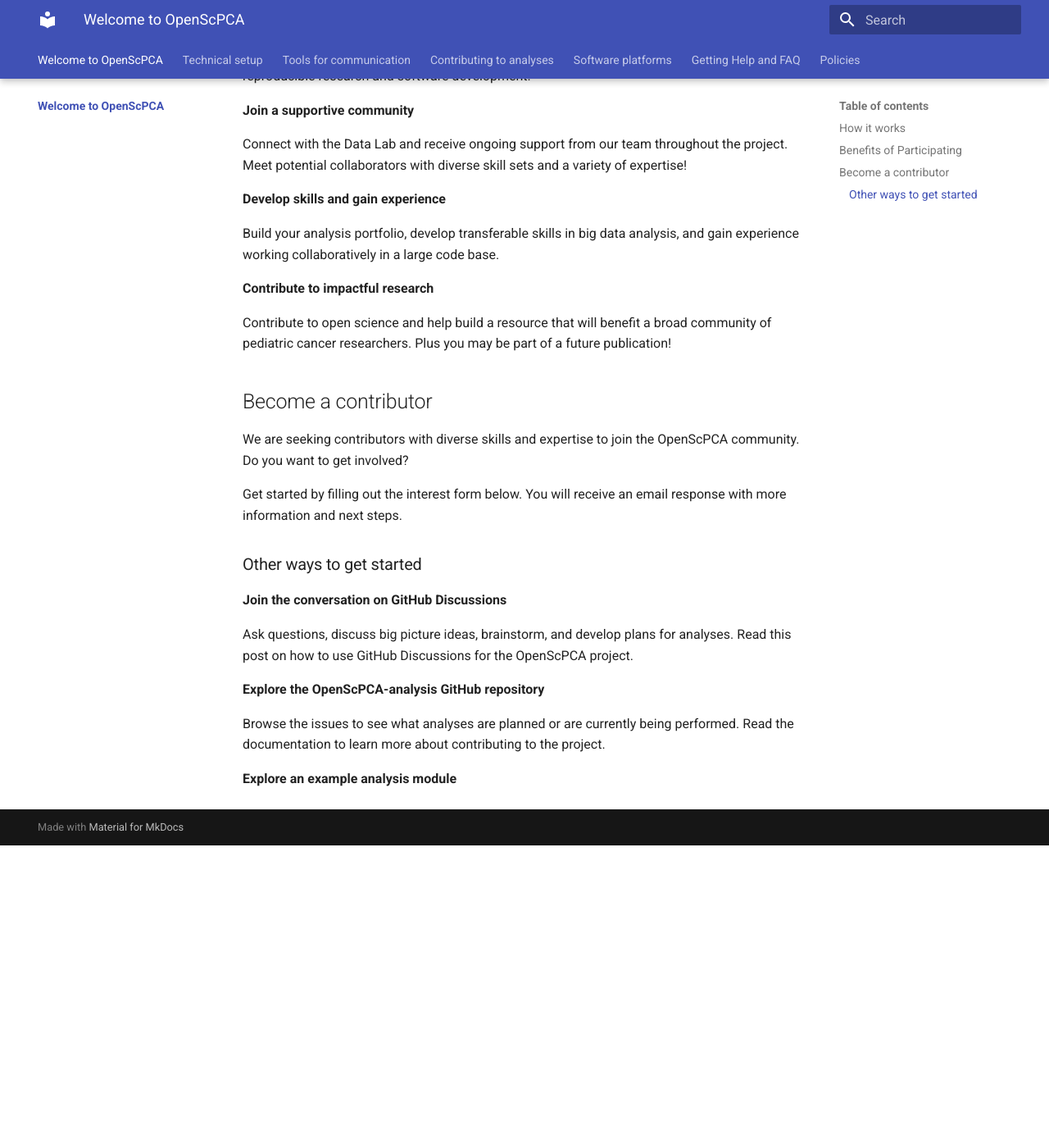
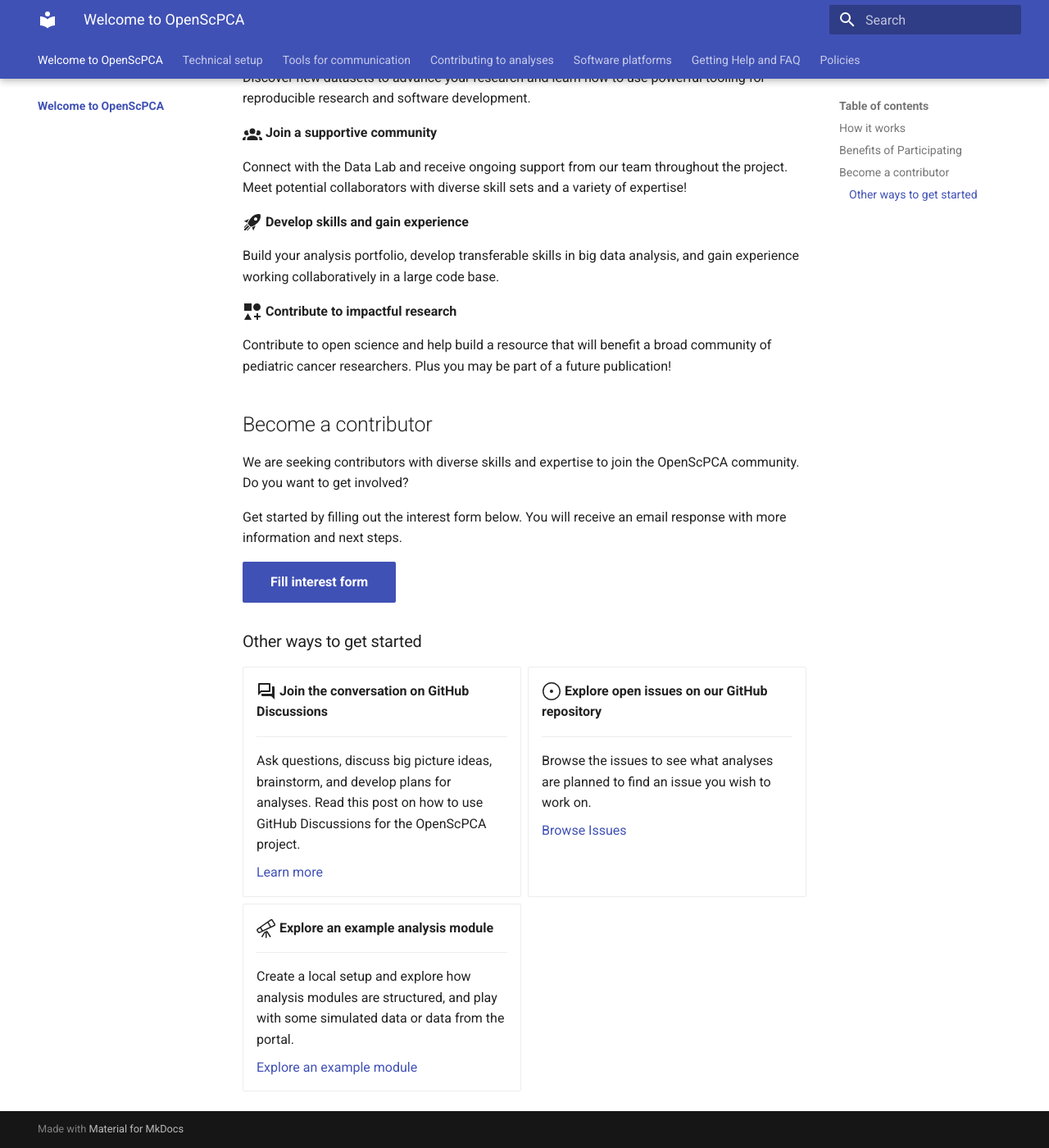
Before and after one commit to AlexsLemonade/OpenScPCA-analysis, an MkDocs documentation site: the page built from docs/welcome/index.md, in a window 1280 px wide and 1400 px high, scrolled down 1043 px. Shown: the whole window at 82% size. Built offline with MkDocs 1.6.1 and Material for MkDocs 9.7.7, drawn with Linux system fonts in a browser that asks for light colours; before the commit the page ends 2074 px from its top, so only the background shows below that; some of the changed text lies outside the part shown.

Commit message:
add structure

```diff
--- a/docs/welcome/index.md
+++ b/docs/welcome/index.md
@@ -10,39 +10,47 @@
 
 ## How it works
 
-TODO: ADD ILLUSTRATION
+![how-it-works](../img/how-it-works.png)
 
-**Co-develop analysis ideas and approaches**
+<div class ="grid" markdown>
 
-Participate in discussions with Data Lab members and other contributors to shape analysis ideas and select the best approaches to implement analyses.
+<div markdown>
+- **Co-develop analysis ideas and approaches** <br/> Participate in discussions with Data Lab members and other contributors to shape analysis ideas and select the best approaches to implement analyses.
+</div>
 
-**Write reproducible code to perform analyses**
+<div markdown>
+- **Write reproducible code to perform analyses** <br/> Work on an analysis module within a reproducible research framework setup for you by the Data Lab using R or Python.
+</div>
 
-Work on an analysis module within a reproducible research framework setup for you by the Data Lab using R or Python.
+<div markdown>
+- **Participate in the analytical code review process** <br/> Participate in the code review process to improve your programming skills and gain experience collaborating on a code base.
+</div>
 
-**Participate in the analytical code review process**
+<div markdown>
+- **Add your analyses to the project** <br/> Contribute your analysis to benefit the broader pediatric cancer community and build your publicly-facing portfolio of source code contributions.
+</div>
 
-Participate in the code review process to improve your programming skills and gain experience collaborating on a code base.
-
-**Add your analyses to the project**
-
-Contribute your analysis to benefit the broader pediatric cancer community and build your publicly-facing portfolio of source code contributions.
+</div>
 
 
 ## Benefits of Participating
 
+:material-tools:{ .lg .middle }
 **Access to data and tools**
 
 Discover new datasets to advance your research and learn how to use powerful tooling for reproducible research and software development.
 
+:material-account-group:{ .lg .middle }
 **Join a supportive community**
 
 Connect with the Data Lab and receive ongoing support from our team throughout the project. Meet potential collaborators with diverse skill sets and a variety of expertise!
 
+:material-rocket-launch:{ .lg .middle }
 **Develop skills and gain experience**
 
 Build your analysis portfolio, develop transferable skills in big data analysis, and gain experience working collaboratively in a large code base.
 
+:material-shape-plus:{ .lg .middle }
 **Contribute to impactful research**
 
 Contribute to open science and help build a resource that will benefit a broad community of pediatric cancer researchers. Plus you may be part of a future publication!
@@ -55,16 +63,38 @@
 
 Get started by filling out the interest form below. You will receive an email response with more information and next steps.
 
+[Fill interest form](#){ .md-button .md-button--primary }
+
 
 ### Other ways to get started
 
-**Join the conversation on GitHub Discussions**
+<div class ="grid cards" markdown>
 
-Ask questions, discuss big picture ideas, brainstorm, and develop plans for analyses. Read this post on how to use GitHub Discussions for the OpenScPCA project.
+-   :material-forum-outline:{ .lg .middle } __Join the conversation on GitHub Discussions__
+
+    ---
+
+    Ask questions, discuss big picture ideas, brainstorm, and develop plans for analyses. Read this post on how to use GitHub Discussions for the OpenScPCA project.
+
+    [Learn more](./../communications-tools/tools-for-communication.md#github-discussions)
 
 
-**Explore the OpenScPCA-analysis GitHub repository**
 
-Browse the issues to see what analyses are planned or are currently being performed. Read the documentation to learn more about contributing to the project.
+-   :octicons-issue-opened-24:{ .lg .middle } __Explore open issues on our GitHub repository__
 
-**Explore an example analysis module**
+    ---
+
+    Browse the issues to see what analyses are planned to find an issue you wish to work on.
+
+    [Browse Issues](https://github.com/AlexsLemonade/OpenScPCA-analysis/issues)
+
+
+-   :octicons-telescope-24:{ .lg .middle } __Explore an example analysis module__
+
+    ---
+
+    Create a local setup and explore how analysis modules are structured, and play with some simulated data or data from the portal.
+
+    [Explore an example module](#STUB)
+
+</div>
--- a/mkdocs.yml
+++ b/mkdocs.yml
@@ -32,6 +32,9 @@
   - pymdownx.snippets
   - pymdownx.superfences
   - pymdownx.details     # https://squidfunk.github.io/mkdocs-material/setup/extensions/python-markdown-extensions/#details
+  - pymdownx.emoji:      # https://squidfunk.github.io/mkdocs-material/reference/icons-emojis/
+      emoji_index: !!python/name:material.extensions.emoji.twemoji
+      emoji_generator: !!python/name:material.extensions.emoji.to_svg
 
 
 # Here is the basic structure of our navigation setup.
```
Also changed, not shown: docs/img/how-it-works.png (added).
